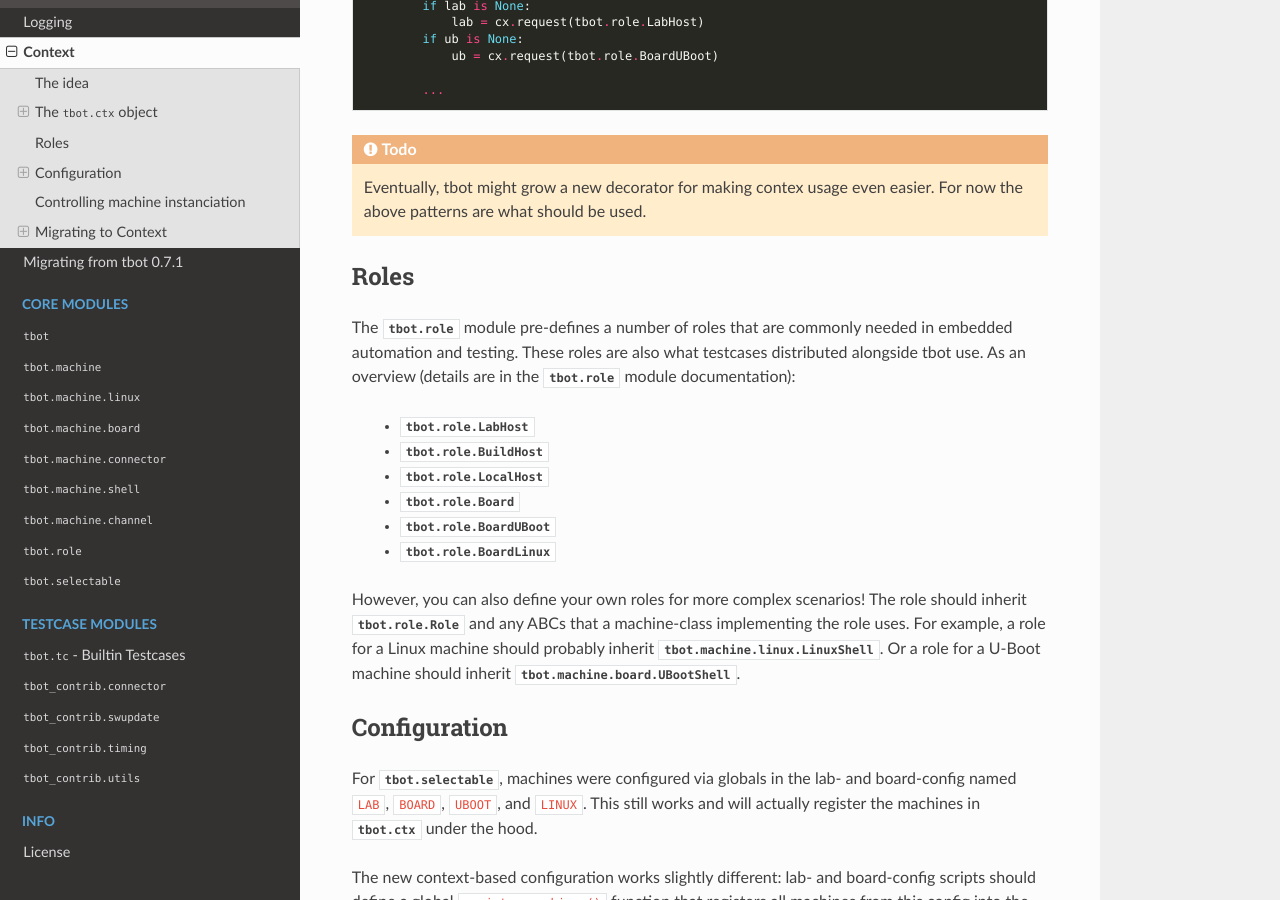
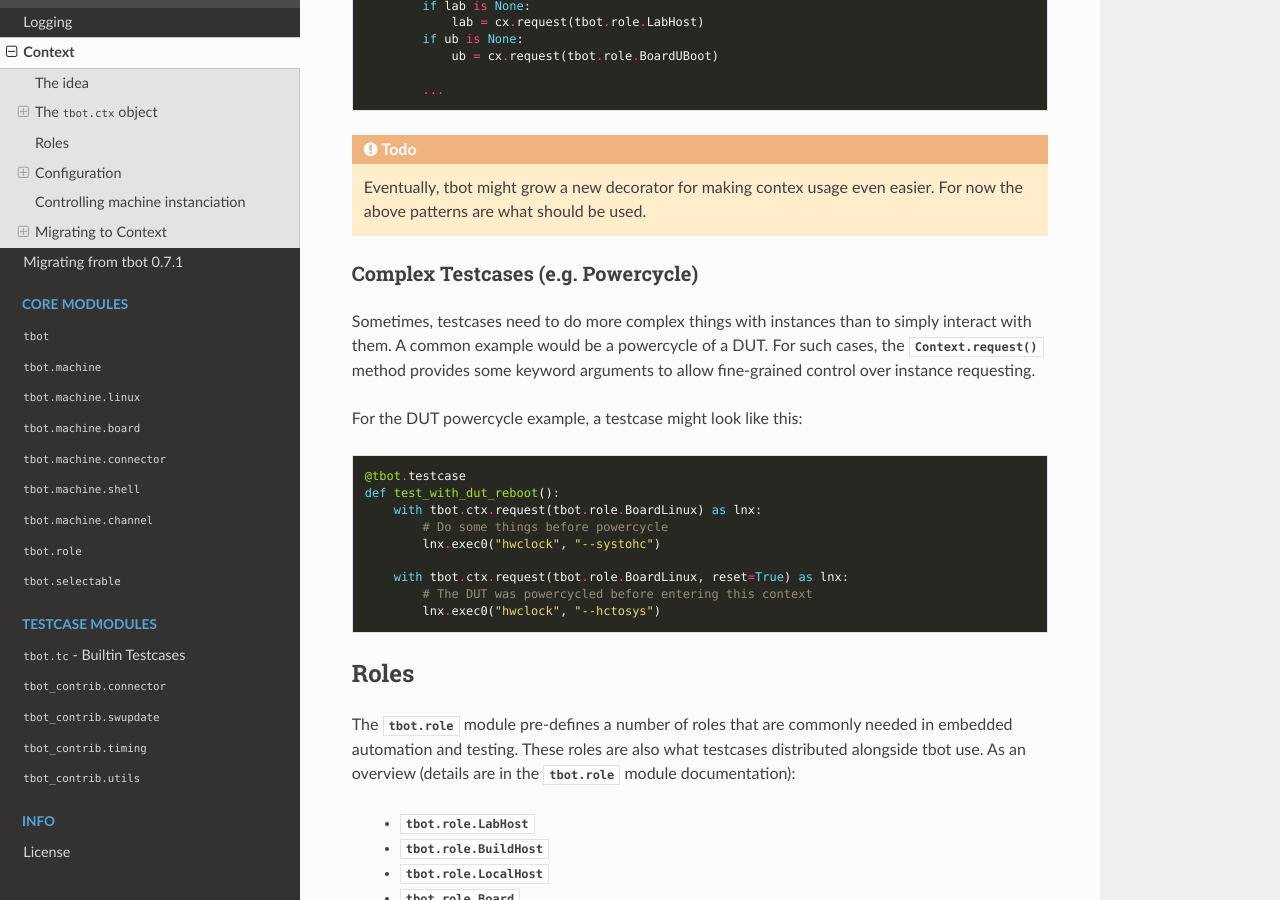
Before and after one commit to Rahix/tbot, a Sphinx documentation site: the page built from Documentation/context.rst, in a window 1280 px wide and 900 px high, scrolled down 1801 px. Built offline with Sphinx 7.4.7 and the Read the Docs theme 2.0.0, drawn with Linux system fonts in a browser that asks for light colours; pages that are not in the unit, such as notebooks, are missing from menus.

Commit message:
docs: Add example of powercycle testcase
Signed-off-by: Harald Seiler <hws@denx.de>

```diff
--- a/Documentation/context.rst
+++ b/Documentation/context.rst
@@ -98,6 +98,28 @@ registered in the context.  The best way to do this is this:
 
    Eventually, tbot might grow a new decorator for making contex usage even
    easier.  For now the above patterns are what should be used.
+
+Complex Testcases (e.g. Powercycle)
+^^^^^^^^^^^^^^^^^^^^^^^^^^^^^^^^^^^
+Sometimes, testcases need to do more complex things with instances than to
+simply interact with them.  A common example would be a powercycle of a DUT.
+For such cases, the :py:meth:`Context.request() <tbot.Context.request>` method
+provides some keyword arguments to allow fine-grained control over instance
+requesting.
+
+For the DUT powercycle example, a testcase might look like this:
+
+.. code-block:: python
+
+   @tbot.testcase
+   def test_with_dut_reboot():
+       with tbot.ctx.request(tbot.role.BoardLinux) as lnx:
+           # Do some things before powercycle
+           lnx.exec0("hwclock", "--systohc")
+
+       with tbot.ctx.request(tbot.role.BoardLinux, reset=True) as lnx:
+           # The DUT was powercycled before entering this context
+           lnx.exec0("hwclock", "--hctosys")
 
 .. _tbot_role:
 
```
